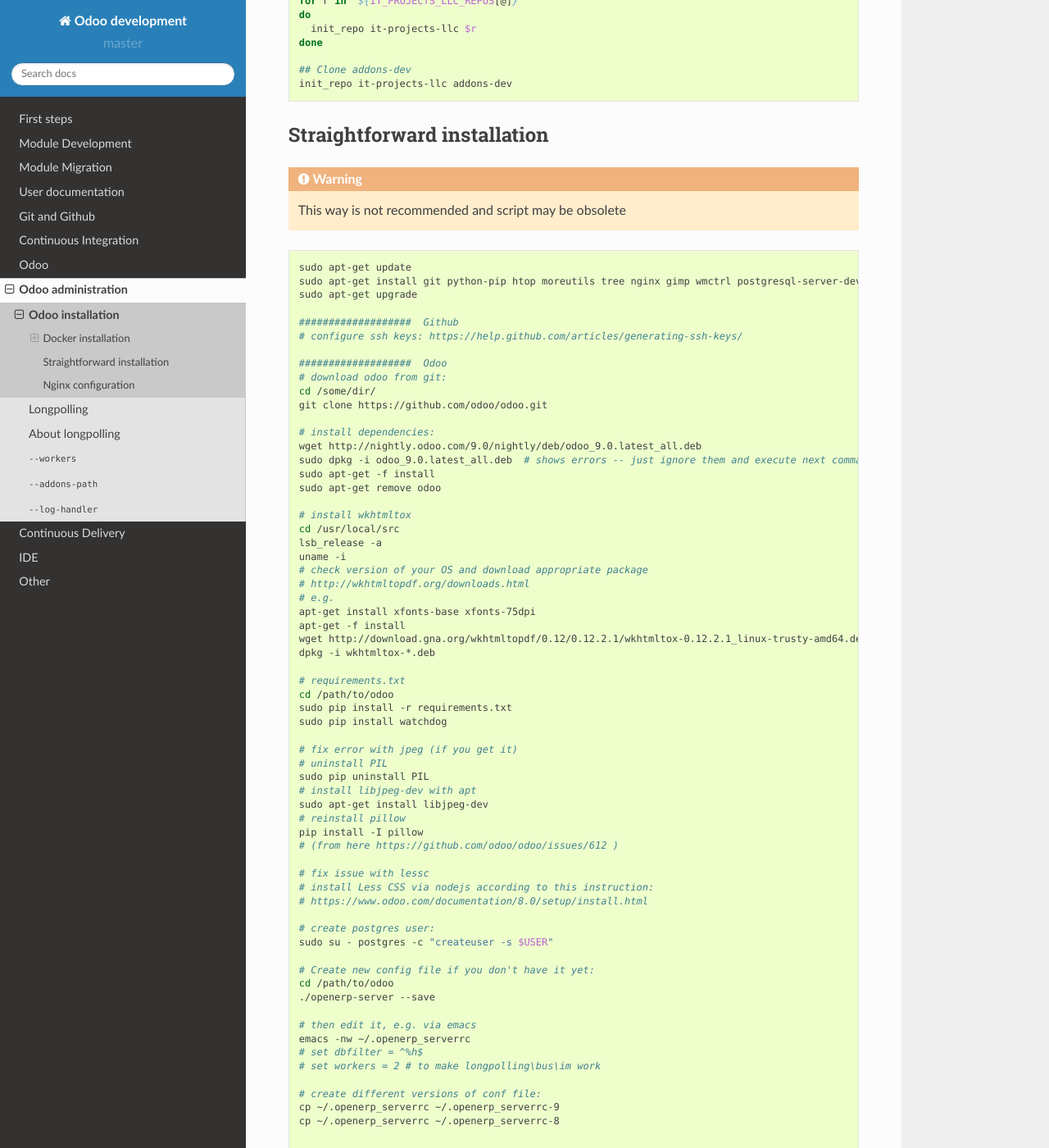
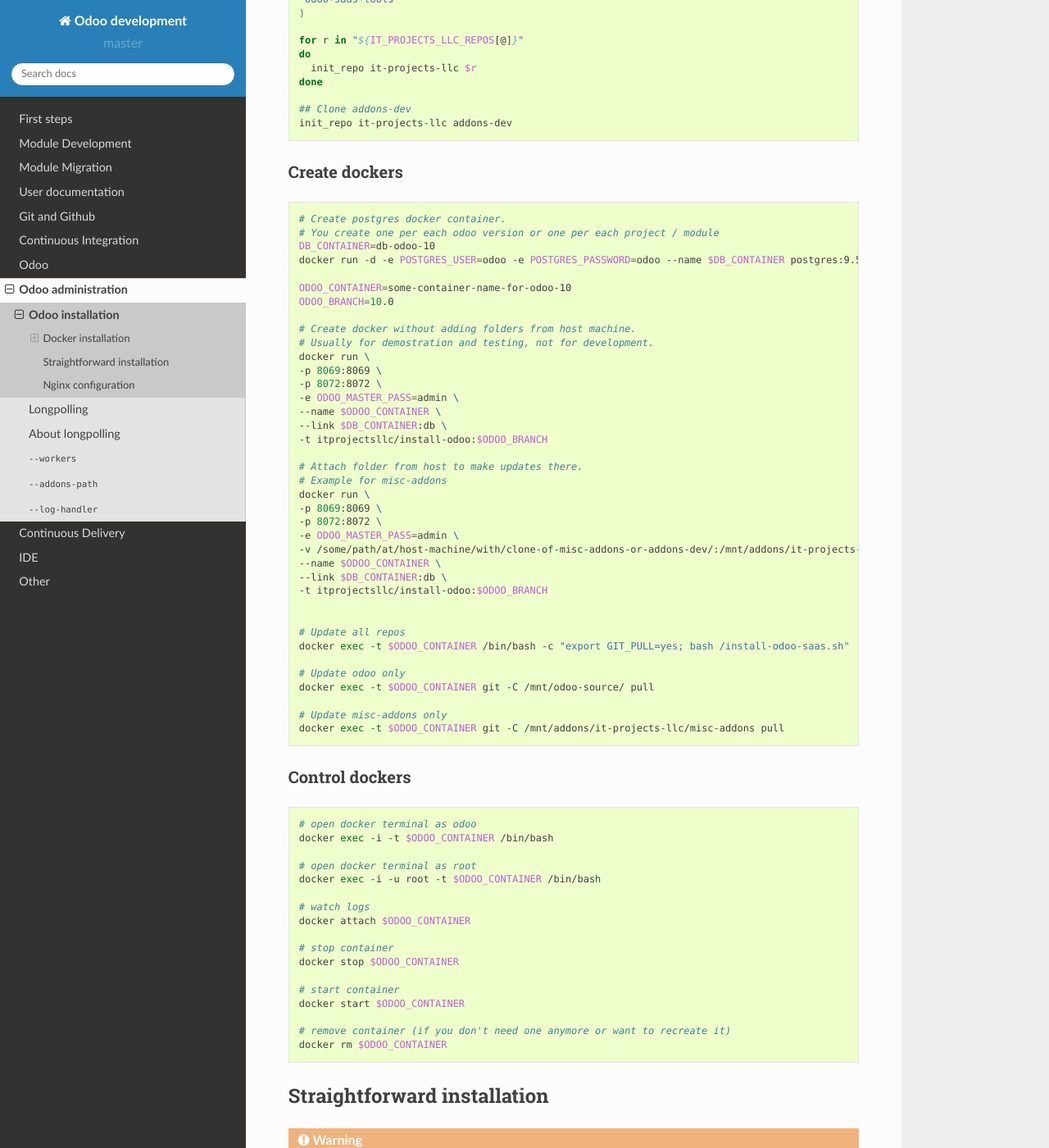
Before and after one commit to itpp-labs/odoo-development, a Sphinx documentation site: the page built from docs/admin/install.rst, in a window 1280 px wide and 1400 px high, scrolled down 1670 px. Shown: the whole window at 82% size. Built offline with Sphinx 7.4.7 and the Read the Docs theme 2.0.0, drawn with Linux system fonts in a browser that asks for light colours; pages that are not in the unit, such as notebooks, are missing from menus; some of the changed text lies outside the part shown.

Commit message:
install: how to run and control dockers

```diff
--- a/docs/admin/install.rst
+++ b/docs/admin/install.rst
@@ -84,6 +84,72 @@
    ## Clone addons-dev
    init_repo it-projects-llc addons-dev
 
+Create dockers
+--------------
+
+.. code-block:: shell
+
+   # Create postgres docker container.
+   # You create one per each odoo version or one per each project / module
+   DB_CONTAINER=db-odoo-10
+   docker run -d -e POSTGRES_USER=odoo -e POSTGRES_PASSWORD=odoo --name $DB_CONTAINER postgres:9.5
+
+   ODOO_CONTAINER=some-container-name-for-odoo-10
+   ODOO_BRANCH=10.0
+
+   # Create docker without adding folders from host machine.
+   # Usually for demostration and testing, not for development.
+   docker run \
+   -p 8069:8069 \
+   -p 8072:8072 \
+   -e ODOO_MASTER_PASS=admin \
+   --name $ODOO_CONTAINER \
+   --link $DB_CONTAINER:db \
+   -t itprojectsllc/install-odoo:$ODOO_BRANCH
+
+   # Attach folder from host to make updates there.
+   # Example for misc-addons
+   docker run \
+   -p 8069:8069 \
+   -p 8072:8072 \
+   -e ODOO_MASTER_PASS=admin \
+   -v /some/path/at/host-machine/with/clone-of-misc-addons-or-addons-dev/:/mnt/addons/it-projects-llc/misc-addons/ \
+   --name $ODOO_CONTAINER \
+   --link $DB_CONTAINER:db \
+   -t itprojectsllc/install-odoo:$ODOO_BRANCH
+
+
+   # Update all repos
+   docker exec -t $ODOO_CONTAINER /bin/bash -c "export GIT_PULL=yes; bash /install-odoo-saas.sh"
+
+   # Update odoo only
+   docker exec -t $ODOO_CONTAINER git -C /mnt/odoo-source/ pull
+
+   # Update misc-addons only
+   docker exec -t $ODOO_CONTAINER git -C /mnt/addons/it-projects-llc/misc-addons pull
+
+Control dockers
+---------------
+
+.. code-block:: shell
+
+   # open docker terminal as odoo
+   docker exec -i -t $ODOO_CONTAINER /bin/bash
+
+   # open docker terminal as root
+   docker exec -i -u root -t $ODOO_CONTAINER /bin/bash
+
+   # watch logs
+   docker attach $ODOO_CONTAINER
+
+   # stop container
+   docker stop $ODOO_CONTAINER
+
+   # start container
+   docker start $ODOO_CONTAINER
+
+   # remove container (if you don't need one anymore or want to recreate it)
+   docker rm $ODOO_CONTAINER
 
 Straightforward installation
 ============================
```
